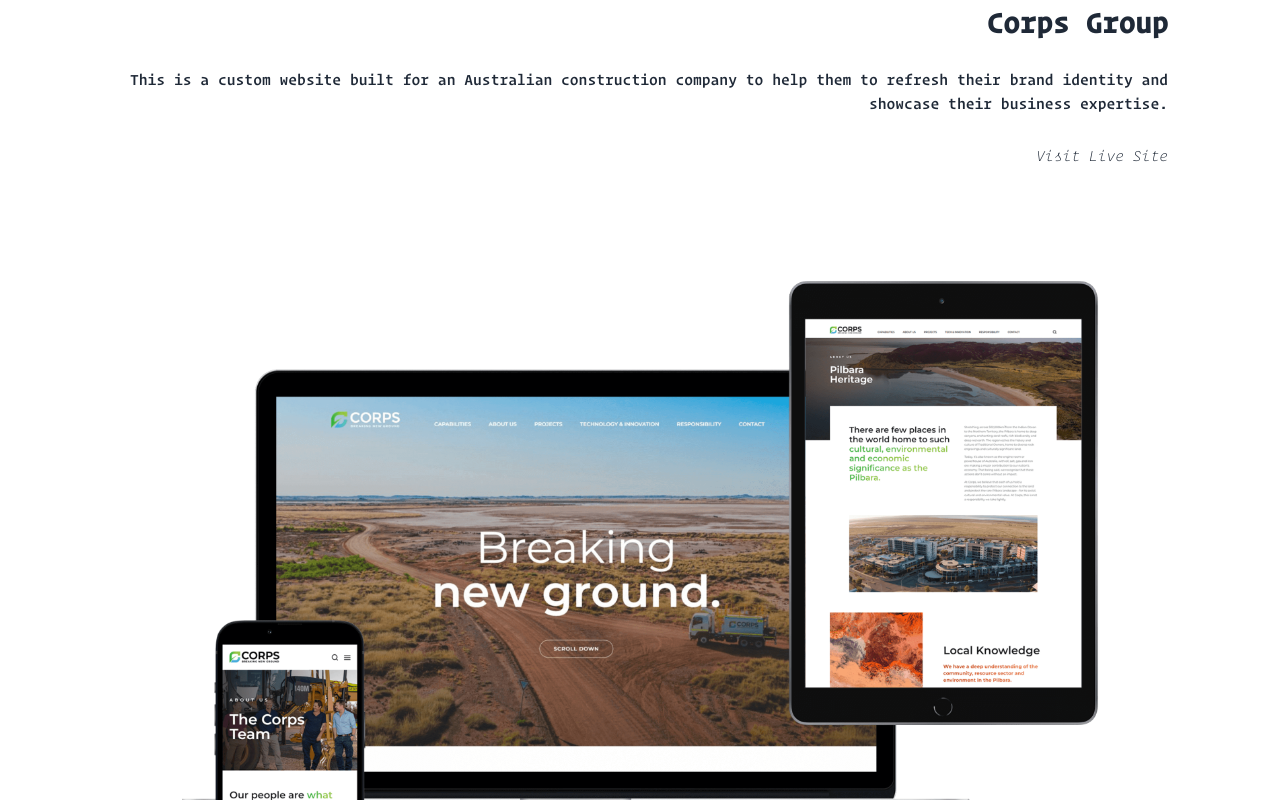
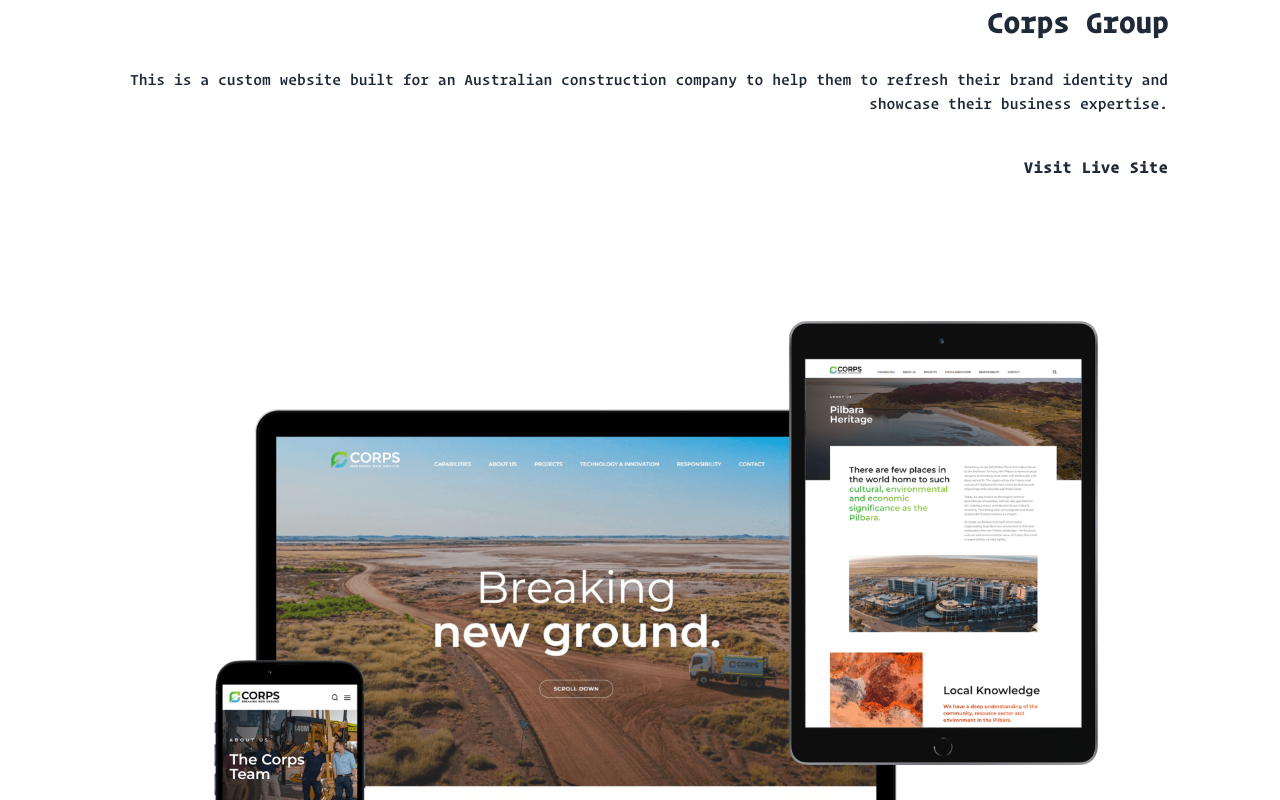
Before and after one commit to nyafologus/next-new-portfolio, a Next.js app: page / in a window 1280 px wide. Shown: the part 2180-2980 px from the top of the page. Built offline with nearby package versions, Linux system fonts and the light colour scheme.

Commit message:
Upgrade hover link animation

```diff
--- a/src/app/ui/about.tsx
+++ b/src/app/ui/about.tsx
@@ -82,7 +82,7 @@ export default function About() {
                 <a
                   target="_blank"
                   rel="noreferrer"
-                  className="z-1 cta-btn cta-btn--resume relative border-2 border-white p-3 px-6 transition-all duration-300  ease-in-out before:absolute before:inset-0 before:bottom-0 before:left-0 before:z-[-1] before:block before:h-full before:w-0 before:bg-white hover:before:w-[100%] before:hover:opacity-20"
+                  className="z-1 relative border-2 border-white p-3 px-6 transition-all duration-300  ease-in-out before:absolute before:inset-0 before:bottom-0 before:left-0 before:z-[-1] before:block before:h-full before:w-0 before:bg-white hover:before:w-[100%] before:hover:opacity-20"
                   href={resume}
                 >
                   Resume
--- a/src/app/ui/projects.tsx
+++ b/src/app/ui/projects.tsx
@@ -1,20 +1,37 @@
+"use client";
+import React from "react";
 import Image from "next/image";
 import { projectsData as projects } from "@/app/data/data";
-import corps from "@/../../public/corps-transparent.png";
-import pilbara from "@/../../public/prm-transparent.png";
-import mms from "@/../../public/mms-transparent.png";
-import rinnorris from "@/../../public/rinnoris-transparent.png";
 import localFont from "next/font/local";
-
-const monoItalicFont = localFont({
-  src: "../../../public/operator-mono-xlight-italic.woff2",
-  display: "swap",
-});
+import MouseContext from "../context/mouse-context";
+import { WavyText } from "@/app/ui/wavyText";
 
 const winkFont = localFont({
   src: "../../../public/wink-script-regular.woff2",
   display: "swap",
 });
+
+interface FancyLinkProps {
+  url: string;
+}
+
+function FancyLink({ url }: FancyLinkProps) {
+  const contextState = React.useContext(MouseContext);
+  return (
+    <a
+      href={url}
+      target="_blank"
+      rel="noreferrer"
+      onMouseLeave={contextState.mouseExitEvent}
+      onMouseEnter={contextState.mouseEnterEvent}
+      className="z-1 group relative z-10 p-4 px-6 transition-all duration-300 ease-in-out"
+    >
+      <WavyText text="Visit Live Site" />
+
+      <div className="mt-1 h-2 w-full origin-right scale-x-0 bg-gradient-to-r from-teal-400 to-lime-400 transition duration-500 ease-in-out group-hover:origin-left group-hover:scale-x-100"></div>
+    </a>
+  );
+}
 
 export default function Projects() {
   return (
@@ -44,15 +61,13 @@ export default function Projects() {
                       {info && <p className="mb-4 md:mb-7">{info}</p>}
                       {info2 && <p className="mb-4 md:mb-7">{info2}</p>}
                     </div>
+
                     {url && (
-                      <a
-                        target="_blank"
-                        rel="noopener noreferrer"
-                        href={url}
-                        className={`cta-btn cta-btn--hero italic ${monoItalicFont.className}`}
-                      >
-                        Visit Live Site
-                      </a>
+                      <>
+                        <span className="d-flex inline-block font-bold leading-4 tracking-wider">
+                          <FancyLink url={url} />
+                        </span>
+                      </>
                     )}
                   </div>
                 </div>
```
